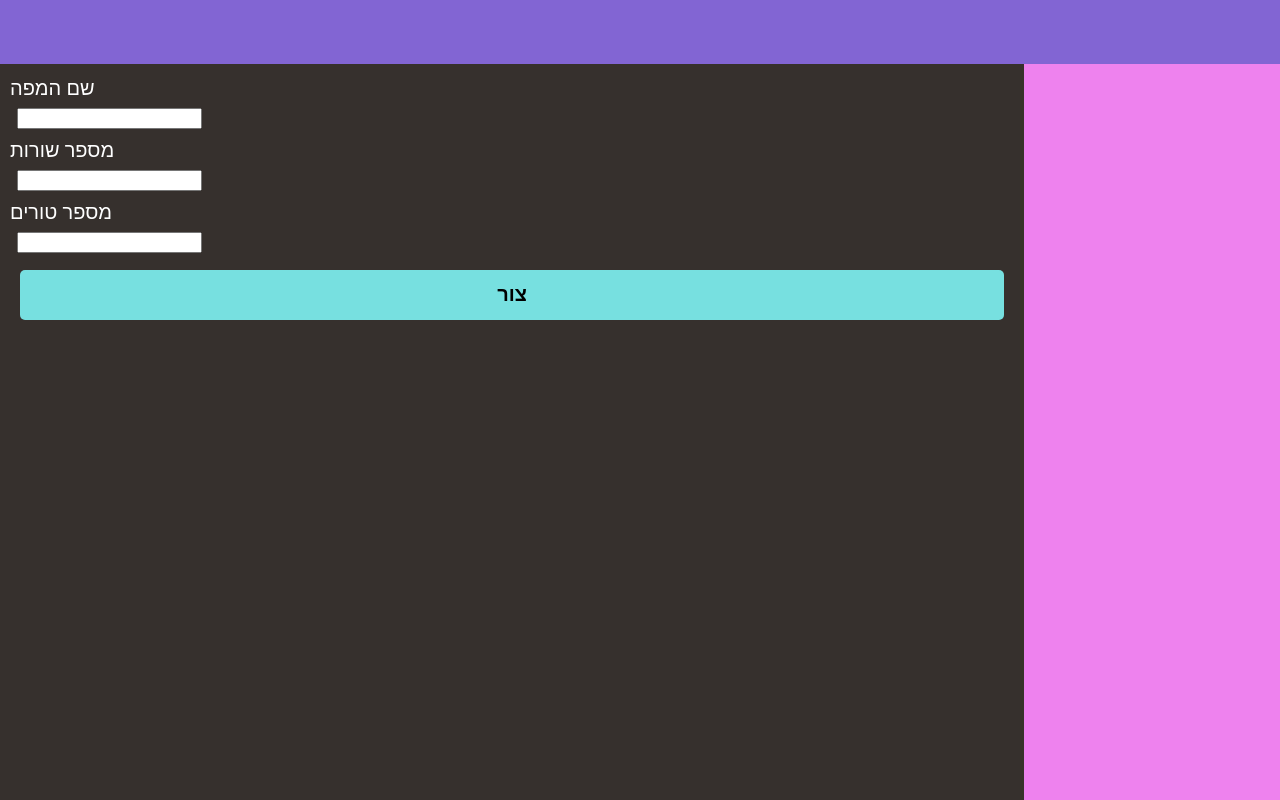
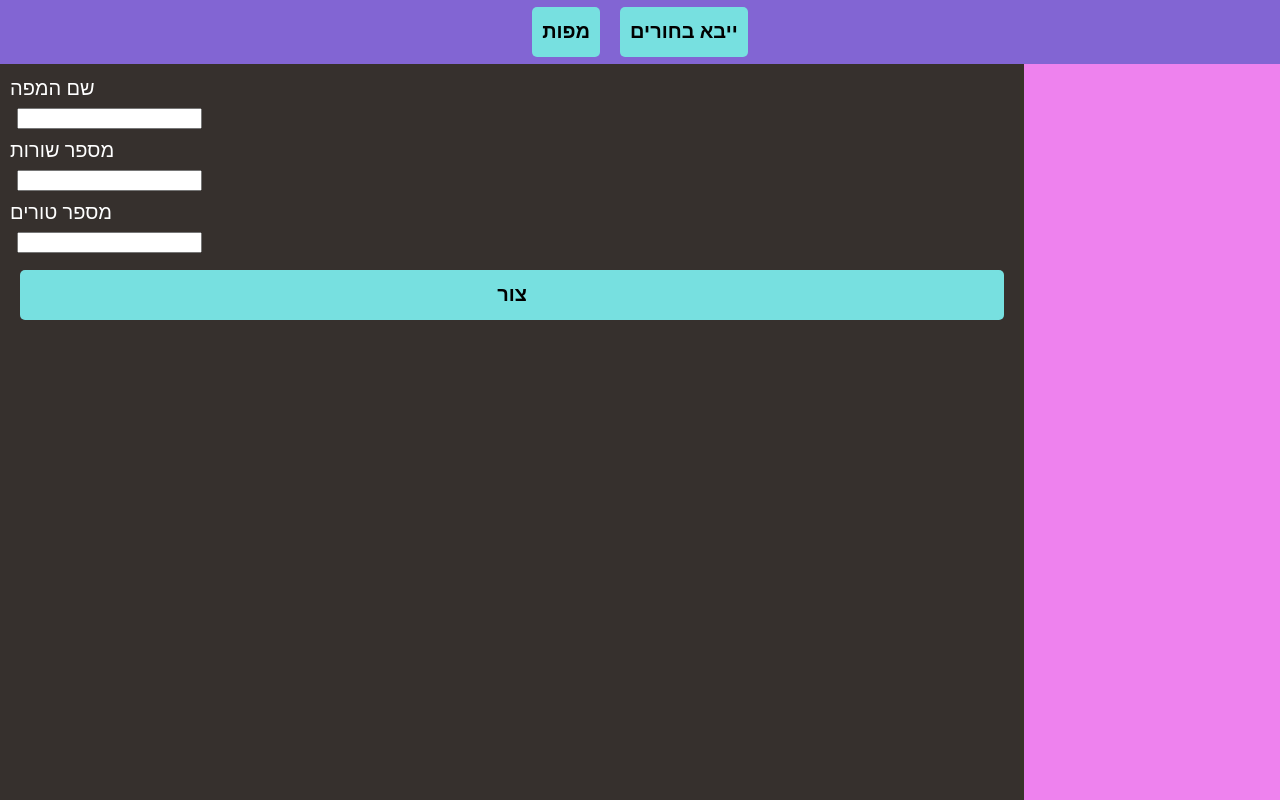
Before and after one commit to yair-hive/hive-php, a PHP site: page /hive-php/create_map.php in a window 1280 px wide. Run offline with PHP 8.4, Linux system fonts and the light colour scheme.

Commit message:
עיצוב

```diff
--- a/create_map.php
+++ b/create_map.php
@@ -23,7 +23,10 @@
     <title> hive | add map </title>
 </head>
 <body>
-    <div id="topBar"></div>
+    <div id="topBar">
+        <a href="http://localhost/hive-php/maps.php" class="hive-button"> מפות </a>
+        <a href="http://localhost/hive-php/import_guests.php" class="hive-button"> ייבא בחורים </a>
+    </div>
     <div id="mainBord">
         <form id='create_map_form'>
             <label for="map_name"> שם המפה </label>
```
